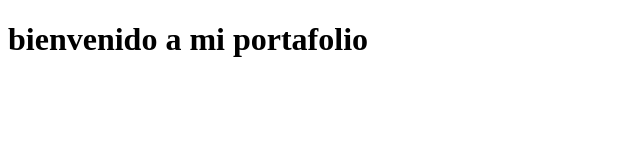
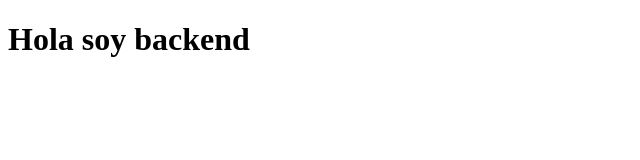
Before and after one commit to kensaaa/backend-portafolio, a website: page public/index.html in a window 1280 px wide. Shown: the whole page, without its empty margins (0-640 px from the left). Drawn offline with Linux system fonts and the light colour scheme.

```diff
--- a/public/index.html
+++ b/public/index.html
@@ -5,6 +5,6 @@
     <title></title>
 </head>
 <body>
-    <h1>bienvenido a mi portafolio</h1>
+    <h1>Hola soy backend</h1>
 </body>
 </html>
```
